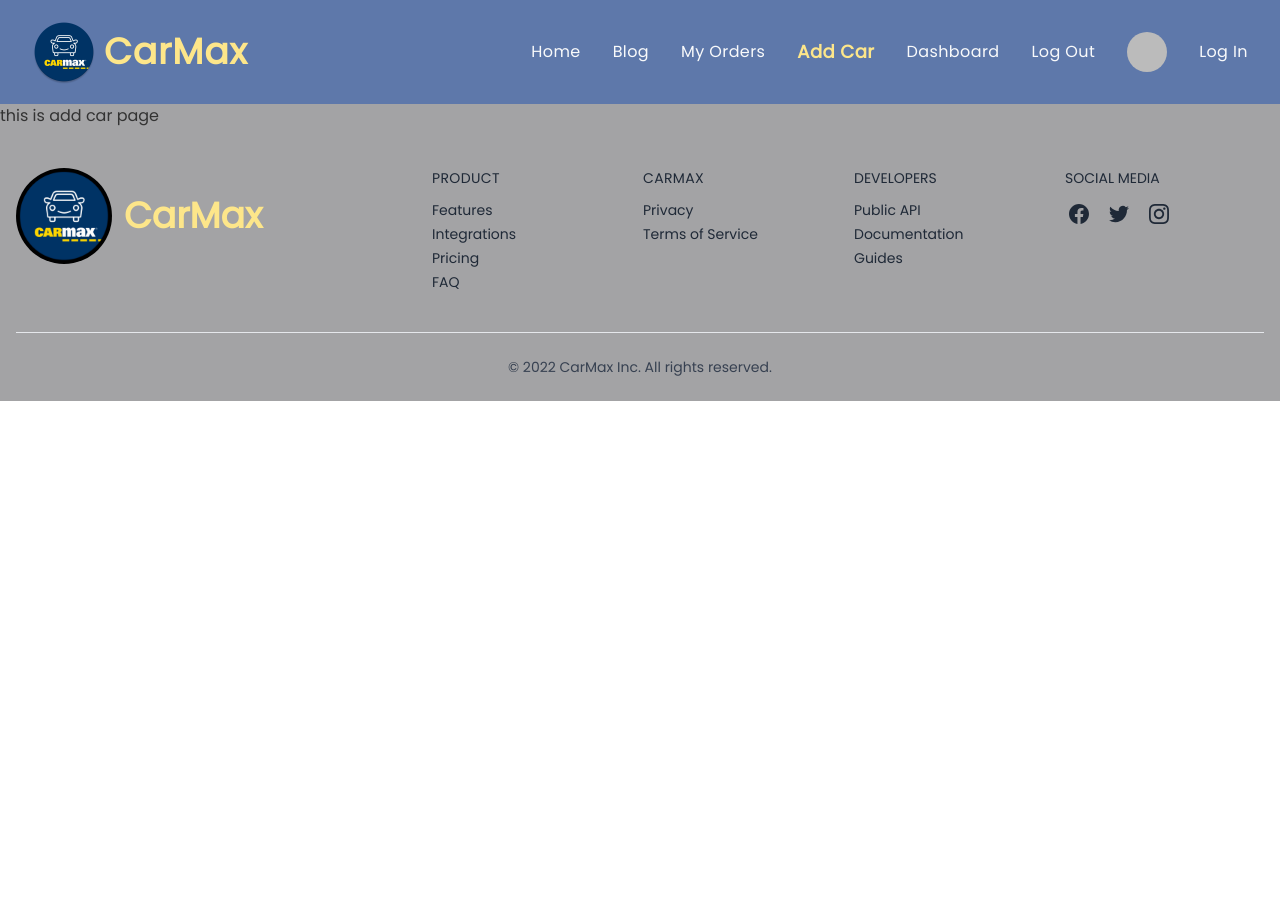
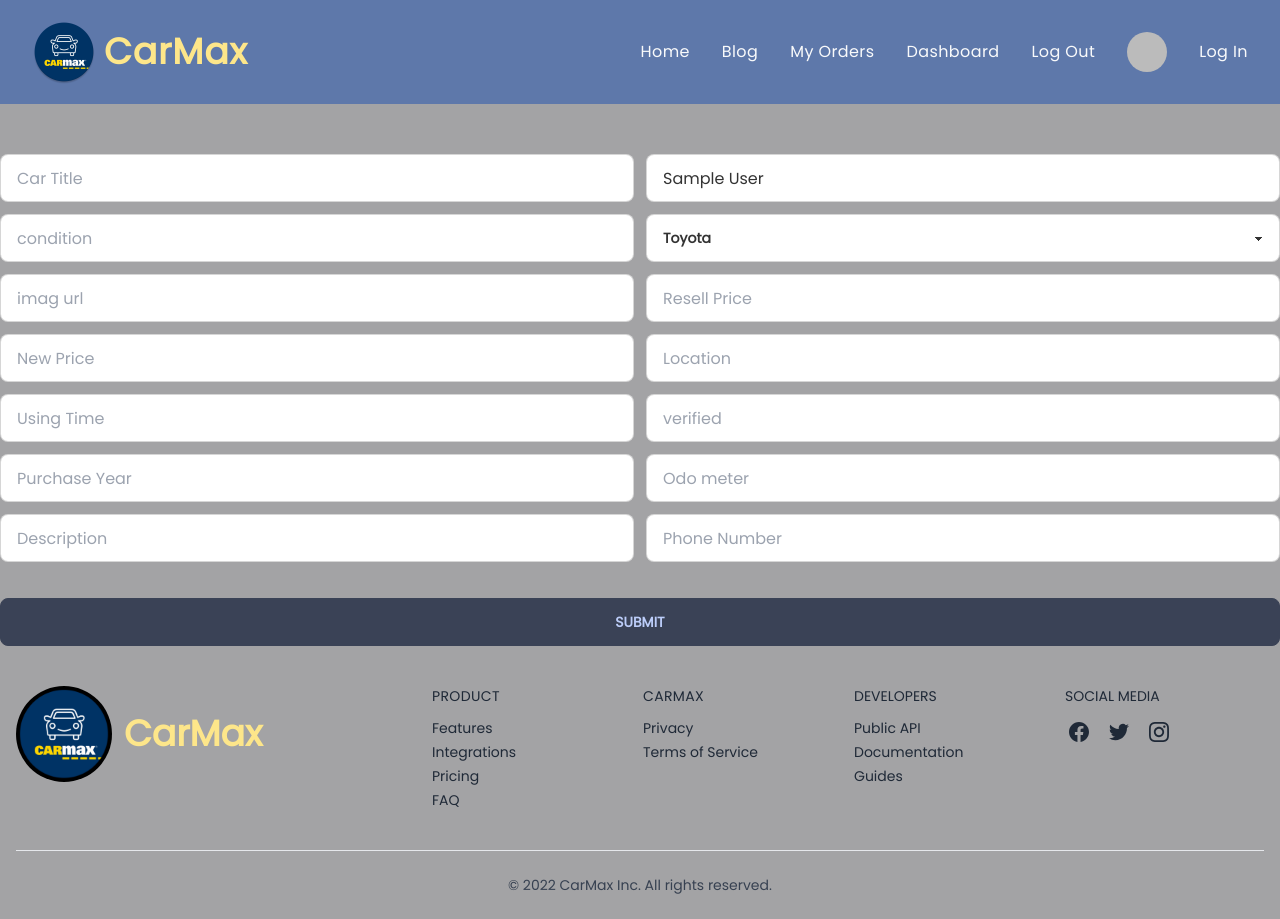
Before and after one commit to shahadat52/car-max-client, a React (Create React App) app: page /addCar in a window 1280 px wide. Before the commit the page ends 800 px from the top, so only its background shows below. Built offline with nearby package versions, Linux system fonts and the light colour scheme; no server answers; sample sign-in values are in the browser's storage.

Commit message:
add car fn added

```diff
--- a/src/Pages/AddCar/AddCar.js
+++ b/src/Pages/AddCar/AddCar.js
@@ -1,9 +1,201 @@
-import React from "react";
+import React, { useContext } from "react";
+import Swal from "sweetalert2";
+import { AuthContext } from "../../Context/UserContext";
 
 const AddCar = () => {
+  const { user } = useContext(AuthContext);
+  const time = new Date();
+  const company = () => {
+    <select name="" id="">
+      toyota
+    </select>;
+  };
+
+  const handleSubmit = (event) => {
+    event.preventDefault();
+    const form = event.target;
+    const title = form.title.value;
+    const condition = form.condition.value;
+    const company = form.company.value;
+    const img = form.img.value;
+    const resellPrice = form.resellPrice.value;
+    const newPrice = form.newPrice.value;
+    const location = form.location.value;
+    const usingTime = form.usingTime.value;
+    const seller = form.seller.value;
+    const verified = form.verified.value;
+    const purchaseYear = form.purchaseYear.value;
+    const odo = form.odo.value;
+    const mobile = form.phone.value;
+    // const time = form.time.value;
+    // const date = form.date.value;
+    const description = form.description.value;
+    const carInfo = {
+      title,
+      condition,
+      company,
+      img,
+      resellPrice,
+      newPrice,
+      location,
+      usingTime,
+      seller,
+      verified,
+      purchaseYear,
+      odo,
+      time,
+      mobile,
+      description,
+      email: user?.email,
+    };
+    fetch("http://localhost:5000/car", {
+      method: "POST",
+      headers: {
+        "content-type": "application/json",
+      },
+      body: JSON.stringify(carInfo),
+    })
+      .then((res) => res.json())
+      .then((data) => {
+        console.log(data);
+        if (data.acknowledged) {
+          Swal.fire("Good job!", "Booking successful!", "success");
+          form.reset();
+        } else {
+          Swal.fire("Opps", "Booking Not Successful", "error");
+        }
+      })
+      .catch((error) => console.error(error));
+  };
   return (
-    <div>
-      <h1>this is add car page</h1>
+    <div className="mx-auto">
+      <form onSubmit={handleSubmit}>
+        <div className="grid sm:grid-cols-1 md:grid-cols-1 lg:grid-cols-2 gap-3 mt-[50px]">
+          <input
+            name="title"
+            type="text"
+            placeholder="Car Title"
+            required
+            className="input w-full input-bordered"
+          />
+          <input
+            name="seller"
+            type="text"
+            defaultValue={user?.displayName}
+            required
+            placeholder="Seller Name"
+            className="input w-full input-bordered"
+          />
+          <input
+            name="condition"
+            type="text"
+            required
+            placeholder="condition"
+            className="input w-full input-bordered"
+          />
+          <select
+            name="company"
+            id=""
+            className="select w-full select-bordered"
+          >
+            <option value="toyota">Toyota</option>
+            <option value="nissan">Nissan</option>
+            <option value="honda">Honda</option>
+          </select>
+          <input
+            name="img"
+            type="text"
+            required
+            placeholder="imag url"
+            className="input w-full input-bordered"
+          />
+          <input
+            name="resellPrice"
+            type="text"
+            required
+            placeholder="Resell Price"
+            className="input w-full input-bordered"
+          />
+
+          <input
+            name="newPrice"
+            type="text"
+            required
+            placeholder="New Price"
+            className="input w-full input-bordered"
+          />
+          <input
+            name="location"
+            type="text"
+            required
+            placeholder="Location"
+            className="input w-full input-bordered"
+          />
+          <input
+            name="usingTime"
+            type="text"
+            required
+            placeholder="Using Time"
+            className="input w-full input-bordered"
+          />
+
+          <input
+            name="verified"
+            type="text"
+            required
+            placeholder="verified"
+            className="input w-full input-bordered"
+          />
+          <input
+            name="purchaseYear"
+            type="text"
+            required
+            placeholder="Purchase Year"
+            className="input w-full input-bordered"
+          />
+          <input
+            name="odo"
+            type="text"
+            required
+            placeholder="Odo meter"
+            className="input w-full input-bordered"
+          />
+          {/* <input
+          name="odo"
+          type="text"
+          required
+          placeholder="Odo meter"
+          className="input w-full input-bordered"
+        /> */}
+          <input
+            name="description"
+            type="text"
+            required
+            placeholder="Description"
+            className="input w-full input-bordered"
+          />
+          <input
+            name="phone"
+            type="text"
+            required
+            placeholder="Phone Number"
+            className="input w-full input-bordered"
+          />
+          <br />
+          {/* <input
+            htmlFor="booking-modal"
+            className="btn btn-accent w-full"
+            type="submit"
+            value="Submit"
+          /> */}
+        </div>
+        <input
+          htmlFor="booking-modal"
+          className="btn btn-accent w-full"
+          type="submit"
+          value="Submit"
+        />
+      </form>
     </div>
   );
 };
--- /dev/null
+++ b/src/Pages/AllBuyers/AllBuyers.js
@@ -0,0 +1,11 @@
+import React from 'react';
+
+const AllBuyers = () => {
+    return (
+        <div>
+            <h1>This is all buyers page</h1>
+        </div>
+    );
+};
+
+export default AllBuyers;
--- /dev/null
+++ b/src/Pages/AllSellers/AllSellers.js
@@ -0,0 +1,11 @@
+import React from "react";
+
+const AllSellers = () => {
+  return (
+    <div>
+      <h1>This is all seller page</h1>
+    </div>
+  );
+};
+
+export default AllSellers;
--- /dev/null
+++ b/src/Pages/AllUsers/AllUsers.js
@@ -0,0 +1,11 @@
+import React from "react";
+
+const AllUsers = () => {
+  return (
+    <div>
+      <h1>This is all users page</h1>
+    </div>
+  );
+};
+
+export default AllUsers;
--- a/src/Pages/BookingModal/BookingModal.js
+++ b/src/Pages/BookingModal/BookingModal.js
@@ -49,7 +49,7 @@
   };
 
   return (
-    <>
+    <div>
       <input type="checkbox" id="booking-modal" className="modal-toggle" />
       <div className="modal">
         <div className="modal-box relative">
@@ -121,7 +121,7 @@
           </form>
         </div>
       </div>
-    </>
+    </div>
   );
 };
 
--- /dev/null
+++ b/src/Pages/MyProducts/MyProducts.js
@@ -0,0 +1,11 @@
+import React from "react";
+
+const MyProducts = () => {
+  return (
+    <div>
+      <h1>This is my Products page</h1>
+    </div>
+  );
+};
+
+export default MyProducts;
--- a/src/Routes/Routers/Routers.js
+++ b/src/Routes/Routers/Routers.js
@@ -11,6 +11,10 @@
 import PrivateRoute from "../../Routes/PrivetRoute/PrivetRoute";
 import BookingModal from "../../Pages/BookingModal/BookingModal";
 import DashboardLayout from "../../Layout/Dashboard/DashboardLayout";
+import AllUsers from "../../Pages/AllUsers/AllUsers";
+import AllSellers from "../../Pages/AllSellers/AllSellers";
+import AllBuyers from "../../Pages/AllBuyers/AllBuyers";
+import MyProducts from "../../Pages/MyProducts/MyProducts";
 
 export const router = createBrowserRouter([
   {
@@ -50,8 +54,15 @@
     ],
   },
   {
-    path: "/dashboard", element: <DashboardLayout />, errorElement: <ErrorPage />, children: [
-
-    ]
-  }
+    path: "/dashboard",
+    element: <DashboardLayout />,
+    errorElement: <ErrorPage />,
+    children: [
+      { path: "/dashboard/addCar", element: <AddCar /> },
+      { path: "/dashboard/allUsers", element: <AllUsers></AllUsers> },
+      { path: "/dashboard/allSellers", element: <AllSellers></AllSellers> },
+      { path: "/dashboard/allBuyers", element: <AllBuyers></AllBuyers> },
+      { path: "/dashboard/myProducts", element: <MyProducts></MyProducts> },
+    ],
+  },
 ]);
--- a/src/Shared/Navbar.js
+++ b/src/Shared/Navbar.js
@@ -39,7 +39,7 @@
           <ul className="flex items-center hidden space-x-8 lg:flex">
             <li>
               <NavLink
-                to="home"
+                to="/home"
                 aria-label="Home"
                 title="Home"
                 className={({ isActive }) =>
@@ -83,21 +83,7 @@
 
             <li>
               <NavLink
-                to="addCar"
-                aria-label="Add Car"
-                title="Add Car"
-                className={({ isActive }) =>
-                  isActive
-                    ? "font-bold text-lg tracking-wide text-amber-200 transition-colors duration-200 hover:text-deep-purple-accent-400"
-                    : " tracking-wide text-gray-50   transition-colors duration-200 hover:text-deep-purple-accent-400"
-                }
-              >
-                Add Car
-              </NavLink>
-            </li>
-            <li>
-              <NavLink
-                to="dashboard"
+                to="/dashboard"
                 aria-label="Dashboard"
                 title="Dashboard"
                 className={({ isActive }) =>
@@ -257,20 +243,6 @@
                           Blog
                         </NavLink>
                       </li>
-                      <li>
-                        <NavLink
-                          to="addCar"
-                          aria-label="Add Car"
-                          title="Add Car"
-                          className={({ isActive }) =>
-                            isActive
-                              ? "font-bold text-lg tracking-wide text-amber-200 transition-colors duration-200 hover:text-deep-purple-accent-400"
-                              : " tracking-wide text-gray-700   transition-colors duration-200 hover:text-deep-purple-accent-400"
-                          }
-                        >
-                          Add Car
-                        </NavLink>
-                      </li>
 
                       <li>
                         <NavLink
```
Also changed, not shown: src/Layout/Dashboard/DashboardLayout.js (+20 -5 lines).
